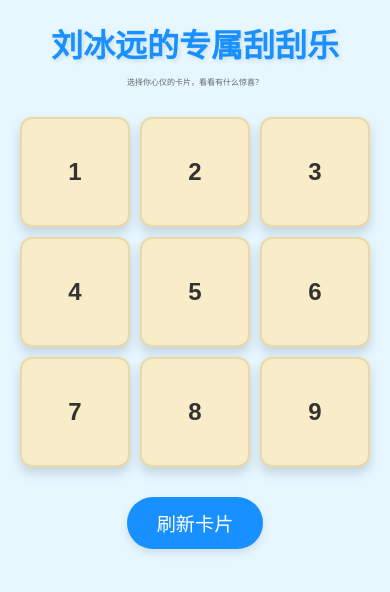
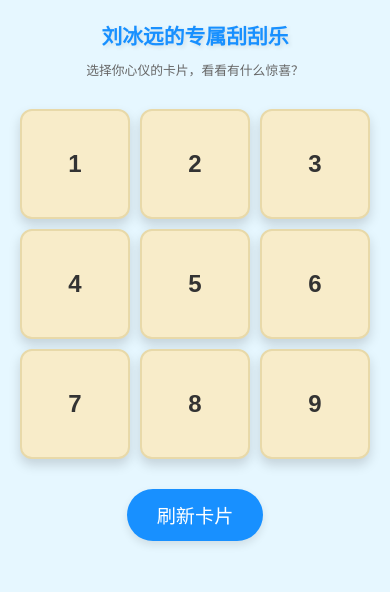
Before and after one commit to ALDWhy/scratch-card, a plain HTML site: page index.html in a window 390 px wide. Drawn offline with Linux system fonts and the light colour scheme.

Commit message:
Update index.html
修改标题大小

```diff
--- a/index.html
+++ b/index.html
@@ -28,14 +28,14 @@
 
         .header h1 {
             color: #1890ff;
-            font-size: 1.1rem;
+            font-size: 1.3rem;
             margin-bottom: 10px;
             text-shadow: 2px 2px 4px rgba(0, 0, 0, 0.1);
         }
 
         .header p {
             color: #666;
-            font-size: 0.5rem;
+            font-size: 0.8rem;
         }
 
         .scratch-container {
@@ -189,9 +189,7 @@
                 font-size: 1.5rem;
             }
 
-            .header h1 {
-                font-size: 2rem;
-            }
+
         }
     </style>
 </head>
```
